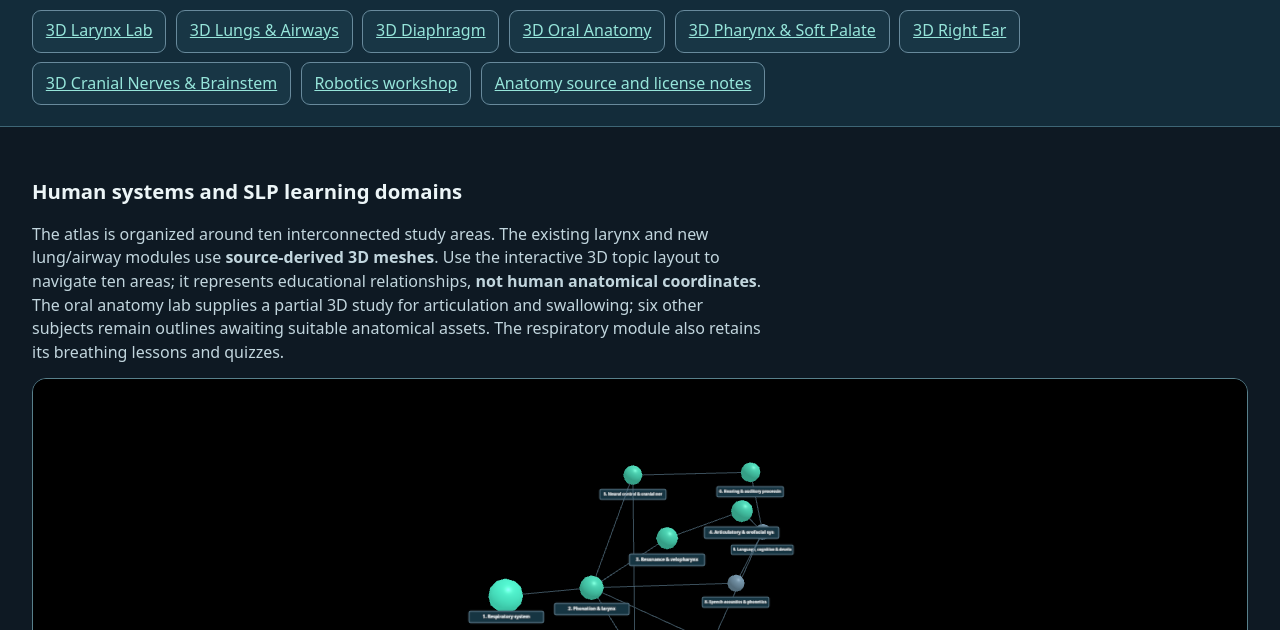
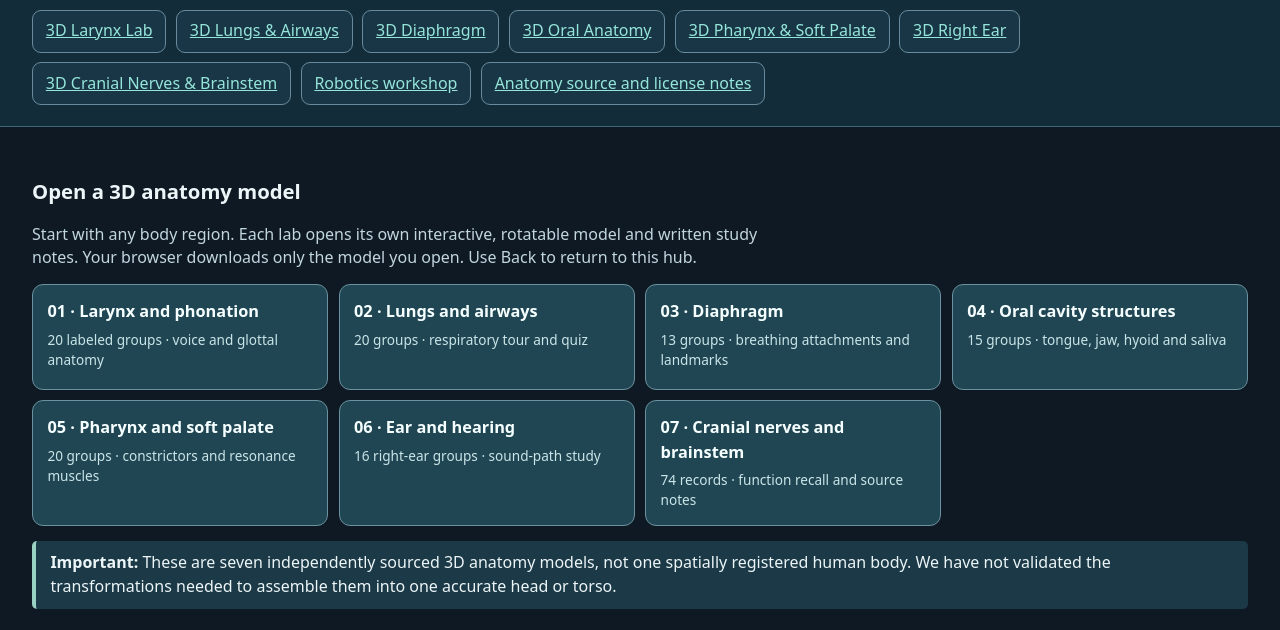
Before and after one commit to jimedusot-beep/3D-vision, a website built with Vite: page ANATOMY/SLP/systems.html in a window 1280 px wide. Shown: the part 144-774 px from the top of the page. Built offline with nearby package versions, Linux system fonts and the light colour scheme.

Commit message:
feat(slp): turn Atlas into working launch hub for seven independent source-derived 3D models

```diff
--- a/ANATOMY/SLP/systems.html
+++ b/ANATOMY/SLP/systems.html
@@ -4,7 +4,7 @@
 <meta name="referrer" content="no-referrer">
 <meta http-equiv="Content-Security-Policy" content="default-src 'self';script-src 'self';style-src 'self' 'unsafe-inline';img-src 'self' data:;font-src 'self';connect-src 'self';object-src 'none';base-uri 'self';form-action 'none'">
 <title>H.E.R.B.I.E. · SLP Body Systems Study Atlas</title>
-<meta name="description" content="A source-aware speech-language pathology body systems study atlas, containing a navigable 3D study-topic layout, verified larynx and lung/airway source models, and SLP learning modules.">
+<meta name="description" content="H.E.R.B.I.E. SLP Atlas: seven independent licensed interactive 3D anatomy labs for larynx, lungs, diaphragm, oral structures, pharynx, ear and cranial nerves, with ten learning areas.">
 <style>
 :root{font:16px/1.48 system-ui,sans-serif;background:#0e1923;color:#ecf5f7}
 *{box-sizing:border-box}body{margin:0}button,input{font:inherit}a{color:#96e5da}
@@ -55,6 +55,11 @@ h2{font-size:1.27rem}h3{font-size:1.02rem}p{margin:.6rem 0}
 #resp-score{color:#b2e9d5;font-weight:650}
 #resp-answer:not([hidden]){padding:.8rem;background:#214352;border-left:4px solid #8cdcc0}
 #resp-next:disabled{opacity:.5;cursor:not-allowed}
+#anatomy-launcher{margin:0 0 1.5rem}
+.anatomy-launch-grid{display:grid;grid-template-columns:repeat(auto-fit,minmax(min(100%,260px),1fr));gap:.65rem;margin:.85rem 0}
+.anatomy-launch{display:flex;flex-direction:column;gap:.4rem;min-height:106px;padding:.9rem;border:1px solid #6a91a0;border-radius:11px;background:#214653;text-decoration:none}
+.anatomy-launch:hover,.anatomy-launch:focus-visible{background:#285e61;border-color:#a1e7d2}
+.anatomy-launch strong{font-size:1.02rem;color:#f5ffff}.anatomy-launch span{color:#c9e5e8;font-size:.85rem}
 footer{border-top:1px solid #406777;margin:2rem 0 0;padding:1rem clamp(1rem,3vw,2rem);color:#c4d8dd;font-size:.82rem}
 @media(max-width:560px){#systems-network{height:clamp(310px,44dvh,390px)}header{padding:1rem}.module-card{padding:.8rem}#resp-diagram{padding:.2rem}}
 </style></head><body>
@@ -63,12 +68,26 @@ footer{border-top:1px solid #406777;margin:2rem 0 0;padding:1rem clamp(1rem,3vw,
 <nav aria-label="Atlas navigation"><a href="./index.html">3D Larynx Lab</a><a href="./lungs.html">3D Lungs &amp; Airways</a><a href="./diaphragm.html">3D Diaphragm</a><a href="./oral.html">3D Oral Anatomy</a><a href="./pharynx.html">3D Pharynx &amp; Soft Palate</a><a href="./ear.html">3D Right Ear</a><a href="./neural.html">3D Cranial Nerves &amp; Brainstem</a><a href="../../index.html">Robotics workshop</a><a href="./about.html">Anatomy source and license notes</a></nav>
 </header>
 <main>
+<section id="anatomy-launcher" aria-labelledby="anatomy-launcher-title">
+<h2 id="anatomy-launcher-title">Open a 3D anatomy model</h2>
+<p class="intro">Start with any body region. Each lab opens its own interactive, rotatable model and written study notes. Your browser downloads only the model you open. Use Back to return to this hub.</p>
+<div class="anatomy-launch-grid">
+<a class="anatomy-launch" href="./index.html"><strong>01 · Larynx and phonation</strong><span>20 labeled groups · voice and glottal anatomy</span></a>
+<a class="anatomy-launch" href="./lungs.html"><strong>02 · Lungs and airways</strong><span>20 groups · respiratory tour and quiz</span></a>
+<a class="anatomy-launch" href="./diaphragm.html"><strong>03 · Diaphragm</strong><span>13 groups · breathing attachments and landmarks</span></a>
+<a class="anatomy-launch" href="./oral.html"><strong>04 · Oral cavity structures</strong><span>15 groups · tongue, jaw, hyoid and saliva</span></a>
+<a class="anatomy-launch" href="./pharynx.html"><strong>05 · Pharynx and soft palate</strong><span>20 groups · constrictors and resonance muscles</span></a>
+<a class="anatomy-launch" href="./ear.html"><strong>06 · Ear and hearing</strong><span>16 right-ear groups · sound-path study</span></a>
+<a class="anatomy-launch" href="./neural.html"><strong>07 · Cranial nerves and brainstem</strong><span>74 records · function recall and source notes</span></a>
+</div>
+<p class="alert"><strong>Important:</strong> These are seven independently sourced 3D anatomy models, not one spatially registered human body. We have not validated the transformations needed to assemble them into one accurate head or torso.</p>
+</section>
 <h2>Human systems and SLP learning domains</h2>
-<p class="intro">The atlas is organized around ten interconnected study areas. The existing larynx and new lung/airway modules use <strong>source-derived 3D meshes</strong>. Use the interactive 3D topic layout to navigate ten areas; it represents educational relationships, <strong>not human anatomical coordinates</strong>. The oral anatomy lab supplies a partial 3D study for articulation and swallowing; six other subjects remain outlines awaiting suitable anatomical assets. The respiratory module also retains its breathing lessons and quizzes.</p>
+<p class="intro">Choose any of the <strong>seven real, source-derived 3D anatomy labs</strong> below. Their models load separately for usability and to preserve their independently licensed source coordinates. The ten-area interactive topic map organizes SLP lessons; <strong>it is not an anatomically aligned whole-body skeleton</strong>. Several systems remain partial or conceptual; no patient-specific or diagnostic model is claimed.</p>
 <section id="systems-network" role="region" tabindex="0" aria-label="Three-dimensional SLP curriculum topic navigation; select a colored topic marker or use the ten native buttons below">
-<p id="systems-3d-status" role="status">Interactive topic-space overview. Source-derived 3D anatomical geometry is available in the respiratory and larynx modules only.</p>
+<p id="systems-3d-status" role="status">Study-topic map. Seven separate source-derived 3D anatomy labs are linked on this page; markers are conceptual, not body coordinates.</p>
 </section>
-<p id="systems-legend"><strong>3D topic map ≠ anatomical body:</strong> brighter markers link to available lung/airway or larynx models. Muted markers are topic outlines. Drag to rotate; tap a marker or select a card below. All content remains available without WebGL.</p>
+<p id="systems-legend"><strong>3D topic map ≠ anatomical body:</strong> brighter markers denote modules with available or partial licensed source geometry; muted markers remain topic outlines. Drag to rotate, select a marker, or use the native module buttons. The seven anatomy labs are independent and accessible without this map.</p>
 <div id="module-grid" aria-label="Choose a body system or study foundation"></div>
 <section id="module-detail" tabindex="-1" aria-labelledby="module-title">
 <p id="module-status" class="tag"></p><h2 id="module-title">Respiratory system</h2>
```
